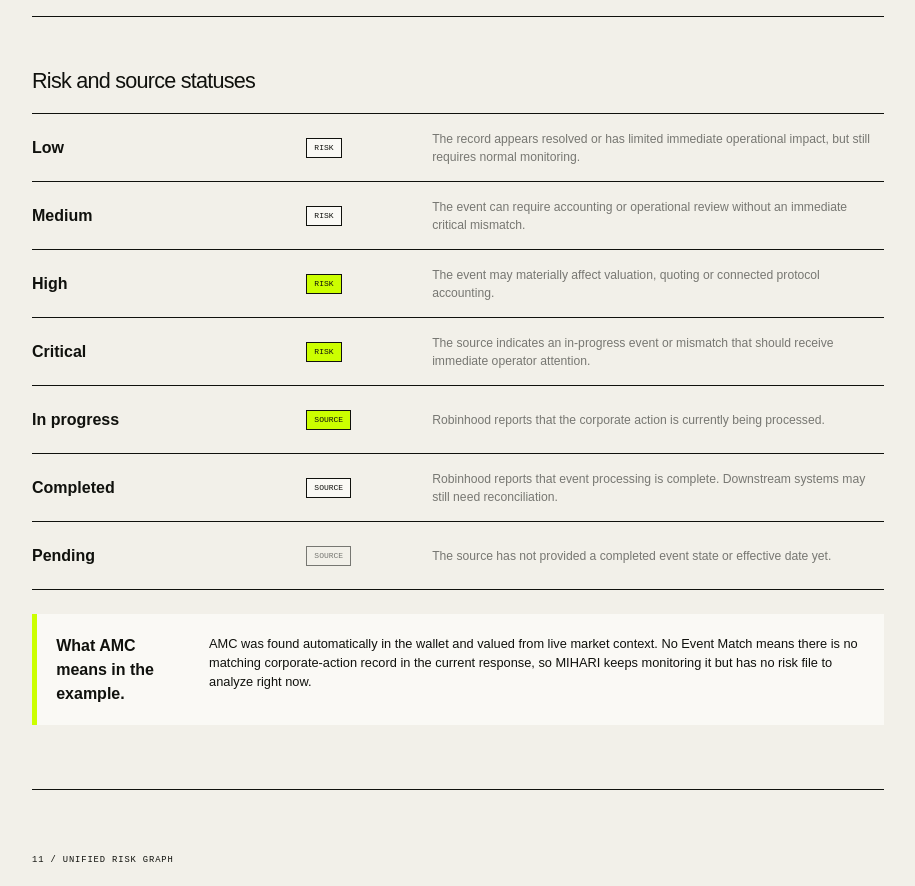
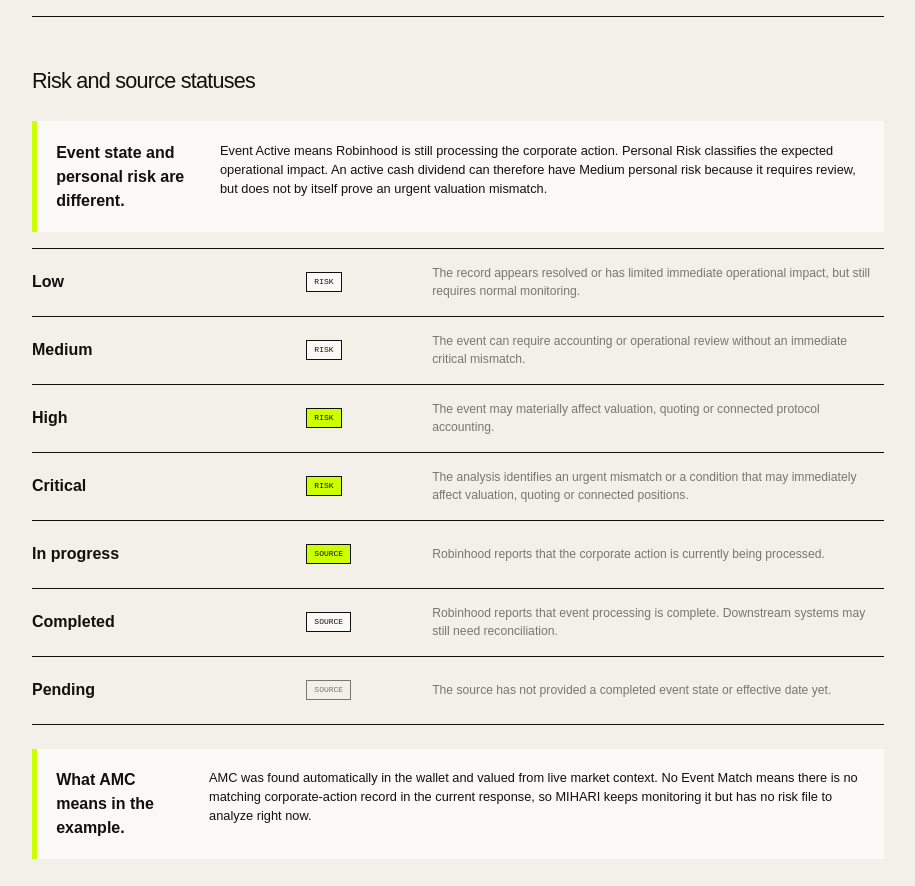
Before and after one commit to jiyu1337/mihari, a Next.js app: page /docs in a window 1280 px wide. Shown: the part 10311-11197 px from the top of the page, without its empty margins (282-1197 px from the left). Built offline with nearby package versions, Linux system fonts and the light colour scheme.

Commit message:
Clarify event state and personal risk

```diff
--- a/app/docs/page.tsx
+++ b/app/docs/page.tsx
@@ -331,11 +331,15 @@
             </div>
 
             <h3 className="docs-subheading">Risk and source statuses</h3>
+            <div className="docs-callout">
+              <strong>Event state and personal risk are different.</strong>
+              <p>Event Active means Robinhood is still processing the corporate action. Personal Risk classifies the expected operational impact. An active cash dividend can therefore have Medium personal risk because it requires review, but does not by itself prove an urgent valuation mismatch.</p>
+            </div>
             <div className="status-table docs-label-table">
               <div><strong>Low</strong><span className="status-pill readonly">Risk</span><p>The record appears resolved or has limited immediate operational impact, but still requires normal monitoring.</p></div>
               <div><strong>Medium</strong><span className="status-pill readonly">Risk</span><p>The event can require accounting or operational review without an immediate critical mismatch.</p></div>
               <div><strong>High</strong><span className="status-pill live">Risk</span><p>The event may materially affect valuation, quoting or connected protocol accounting.</p></div>
-              <div><strong>Critical</strong><span className="status-pill live">Risk</span><p>The source indicates an in-progress event or mismatch that should receive immediate operator attention.</p></div>
+              <div><strong>Critical</strong><span className="status-pill live">Risk</span><p>The analysis identifies an urgent mismatch or a condition that may immediately affect valuation, quoting or connected positions.</p></div>
               <div><strong>In progress</strong><span className="status-pill live">Source</span><p>Robinhood reports that the corporate action is currently being processed.</p></div>
               <div><strong>Completed</strong><span className="status-pill readonly">Source</span><p>Robinhood reports that event processing is complete. Downstream systems may still need reconciliation.</p></div>
               <div><strong>Pending</strong><span className="status-pill next">Source</span><p>The source has not provided a completed event state or effective date yet.</p></div>
--- a/components/map-console.tsx
+++ b/components/map-console.tsx
@@ -96,7 +96,9 @@
 }
 
 function eventRiskLabel(event: CorporateEvent) {
-  if (event.severity === "critical") return "CRITICAL";
+  const type = event.type.toLowerCase();
+  if (type.includes("multiplier") || type.includes("split")) return "HIGH";
+  if (type.includes("dividend")) return "MEDIUM";
   if (event.severity === "watch") return "HIGH";
   return "LOW";
 }
@@ -562,7 +564,7 @@
                   <span>POSITION <strong>{Number(openRiskPosition.balance).toLocaleString(undefined, { maximumFractionDigits: 6 })} {openRiskPosition.symbol}</strong></span>
                   <span>EVENT <strong>{openRiskEvent.type}</strong></span>
                   <span>SOURCE STATUS <strong>{openRiskEvent.sourceStatus}</strong></span>
-                  <span>RISK <strong>{openRiskAnalysis?.risk.toUpperCase() ?? eventRiskLabel(openRiskEvent)}</strong></span>
+                  <span>PERSONAL RISK <strong>{openRiskAnalysis?.risk.toUpperCase() ?? eventRiskLabel(openRiskEvent)}</strong></span>
                 </div>
                 <div className="workspace-risk-analysis">
                   <section><span className="mono">01 / WHAT HAPPENED</span><p>{openRiskAnalysis?.summary ?? openRiskEvent.summary}</p></section>
--- a/components/risk-graph.tsx
+++ b/components/risk-graph.tsx
@@ -79,6 +79,14 @@
 
 function formatTokenAmount(value: string) {
   return Number(value).toLocaleString("en-US", { maximumFractionDigits: 0 });
+}
+
+function eventStateLabel(event: CorporateEvent) {
+  const status = event.sourceStatus.toUpperCase();
+  if (status.includes("IN_PROGRESS")) return "EVENT ACTIVE";
+  if (status.includes("COMPLETED")) return "EVENT COMPLETED";
+  if (status.includes("PENDING")) return "EVENT PENDING";
+  return event.severity === "watch" ? "REVIEW EVENT" : "MONITOR EVENT";
 }
 
 export function RiskGraph({
@@ -254,7 +262,7 @@
                 <header className="mono">
                   <span>PATH {String(index + 1).padStart(2, "0")}</span>
                   <span>{node.directPositions.length + node.protocolPositions.length} VERIFIED EXPOSURES</span>
-                  <strong>{event.severity.toUpperCase()}</strong>
+                  <strong>{eventStateLabel(event)}</strong>
                 </header>
                 <div className="risk-graph-flow">
                   <section className="risk-event-node">
@@ -324,7 +332,7 @@
                   <ShieldCheck size={28} />
                   <h4>Event processed.</h4>
                   <p>MIHARI matched this official event to your watchlist and prepared an impact review before you make a decision.</p>
-                  <div className="mono"><span>RISK <strong>{node.event?.severity?.toUpperCase() ?? "WATCH"}</strong></span><span>CONFIDENCE <strong>{node.event?.confidence == null ? "SOURCE BASED" : `${node.event.confidence}%`}</strong></span></div>
+                  <div className="mono"><span>EVENT STATE <strong>{node.event ? eventStateLabel(node.event) : "MONITOR"}</strong></span><span>CONFIDENCE <strong>{node.event?.confidence == null ? "SOURCE BASED" : `${node.event.confidence}%`}</strong></span></div>
                   <button type="button" onClick={onOpenEvents}>OPEN EVENT ANALYSIS <ArrowRight size={13} /></button>
                 </div>
               </article>
```
